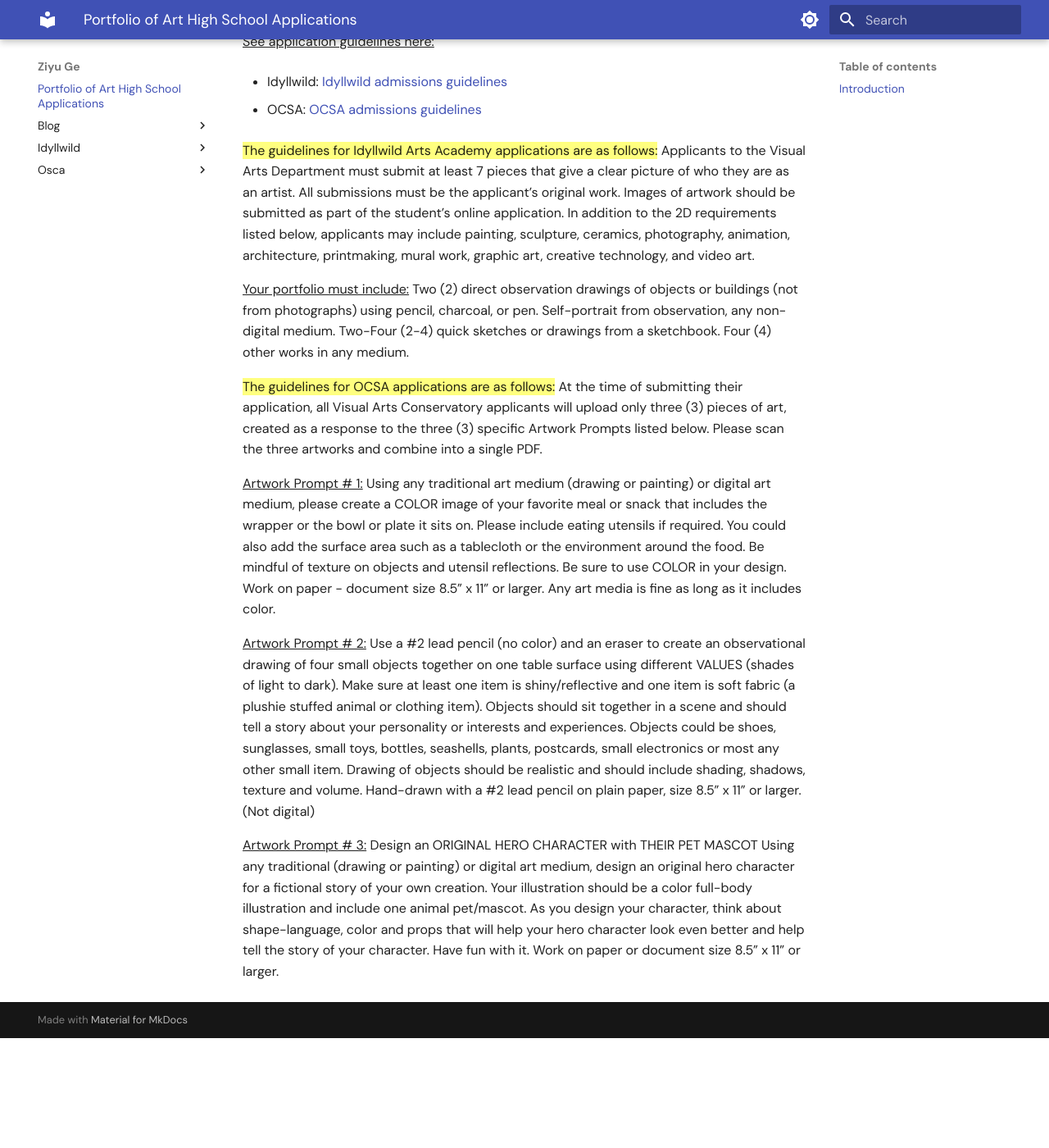
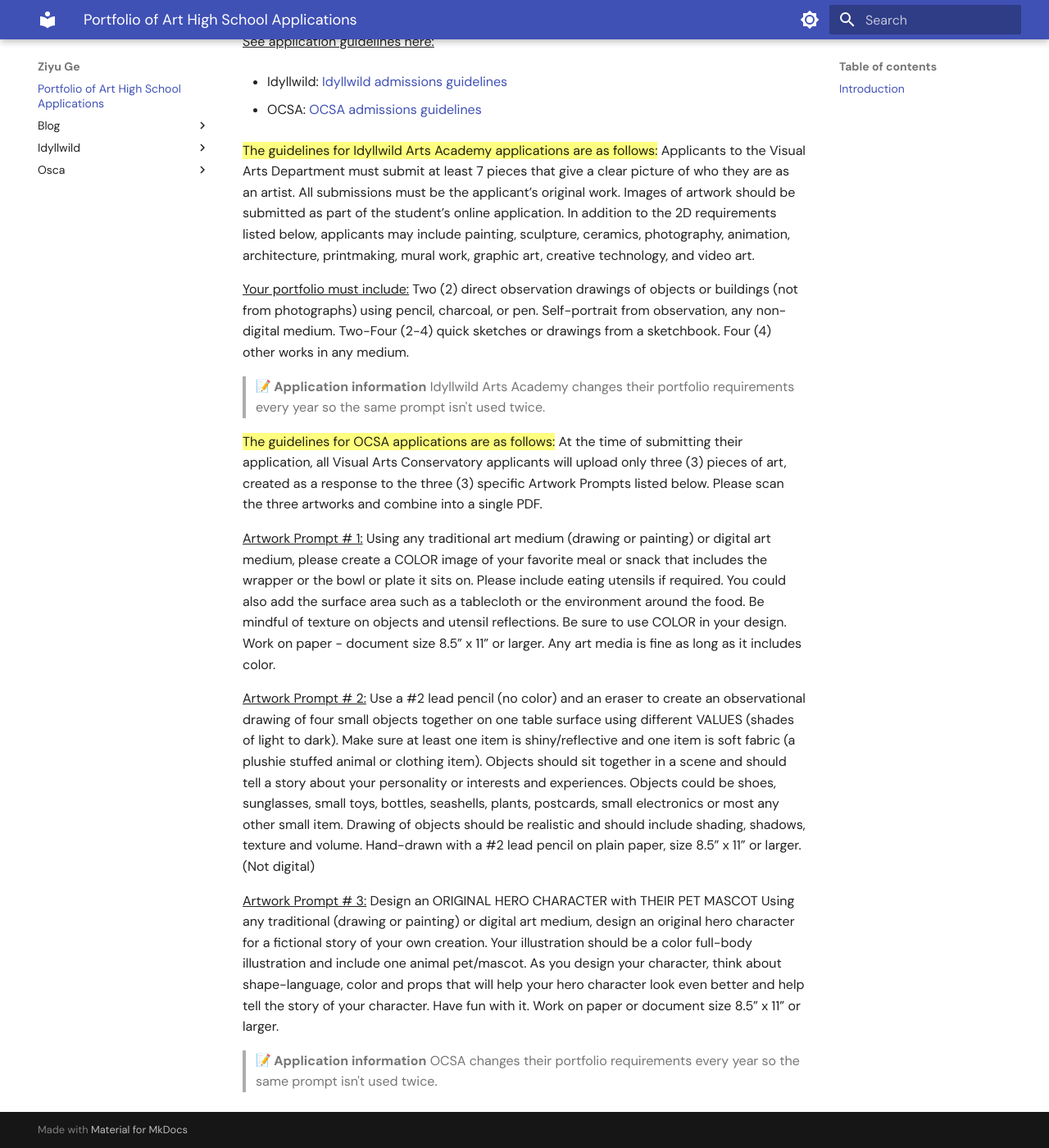
Before and after one commit to ziyuge27/ziyuge-website, an MkDocs documentation site: the page built from docs/index.md, in a window 1280 px wide and 1400 px high, scrolled down 260 px. Shown: the whole window at 82% size. Built offline with MkDocs 1.6.1 and Material for MkDocs 9.7.7, drawn with Linux system fonts in a browser that asks for light colours; emoji names are drawn with the system emoji font; before the commit the page ends 1526 px from its top, so only the background shows below that.

Commit message:
added memos

```diff
--- a/docs/index.md
+++ b/docs/index.md
@@ -19,6 +19,11 @@ Two (2) direct observation drawings of objects or buildings (not from photograph
 Self-portrait from observation, any non-digital medium.
 Two-Four (2-4) quick sketches or drawings from a sketchbook.
 Four (4) other works in any medium.
+
+> :memo: **Application information**
+Idyllwild Arts Academy changes their portfolio
+requirements every year so the same prompt isn't
+used twice.
 
 ==The guidelines for OCSA applications are as follows:==
 At the time of submitting their application, all Visual Arts Conservatory applicants will upload only three (3) pieces of art, created as a response to the three (3) specific Artwork Prompts listed below. Please scan the three
@@ -46,3 +51,8 @@ fictional story of your own creation. Your illustration should be a color full-b
 one animal pet/mascot. As you design your character, think about shape-language, color and props that
 will help your hero character look even better and help tell the story of your character. Have fun with it.
 Work on paper or document size 8.5” x 11” or larger.
+
+> :memo: **Application information**
+OCSA changes their portfolio requirements
+every year so the same prompt isn't used
+twice.
```
